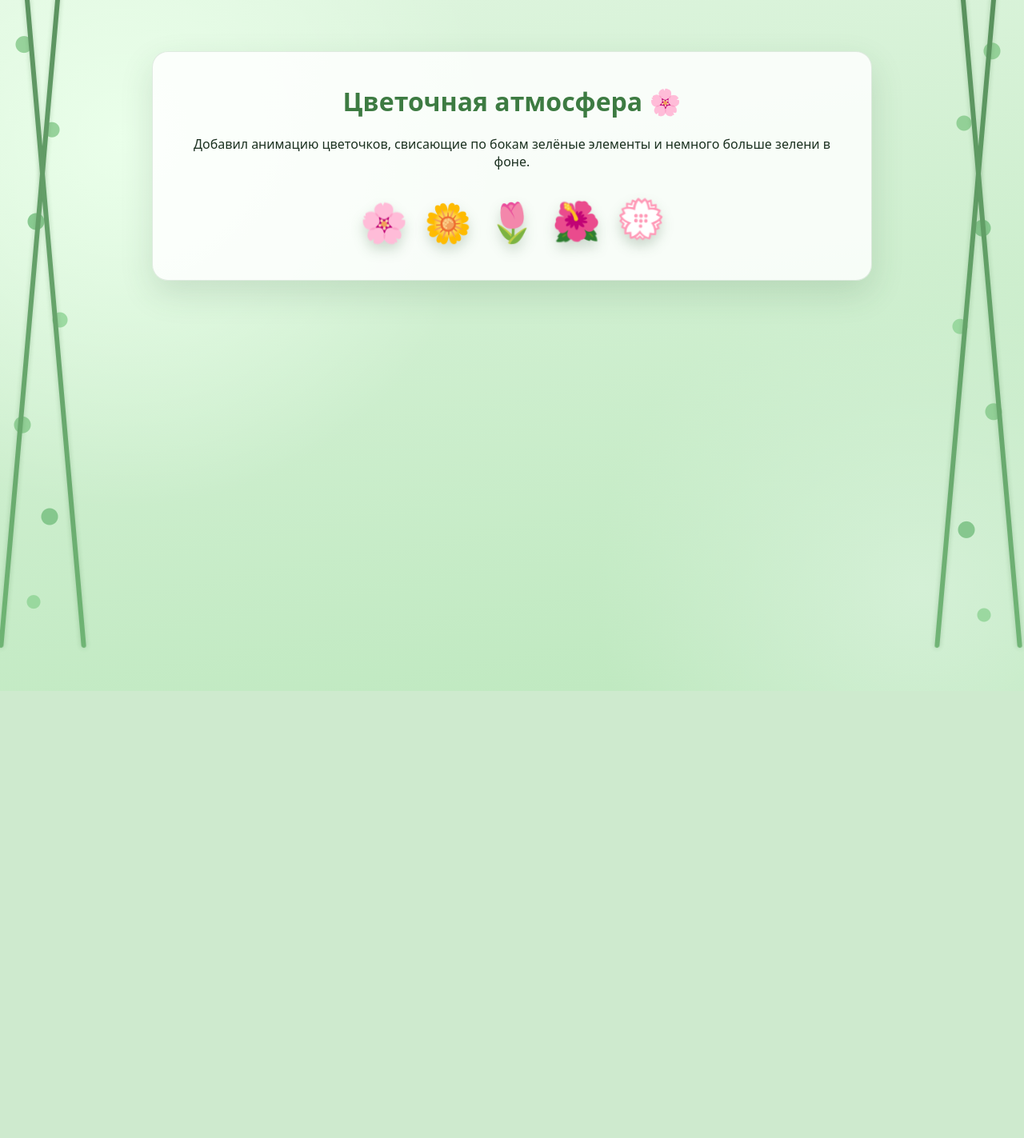
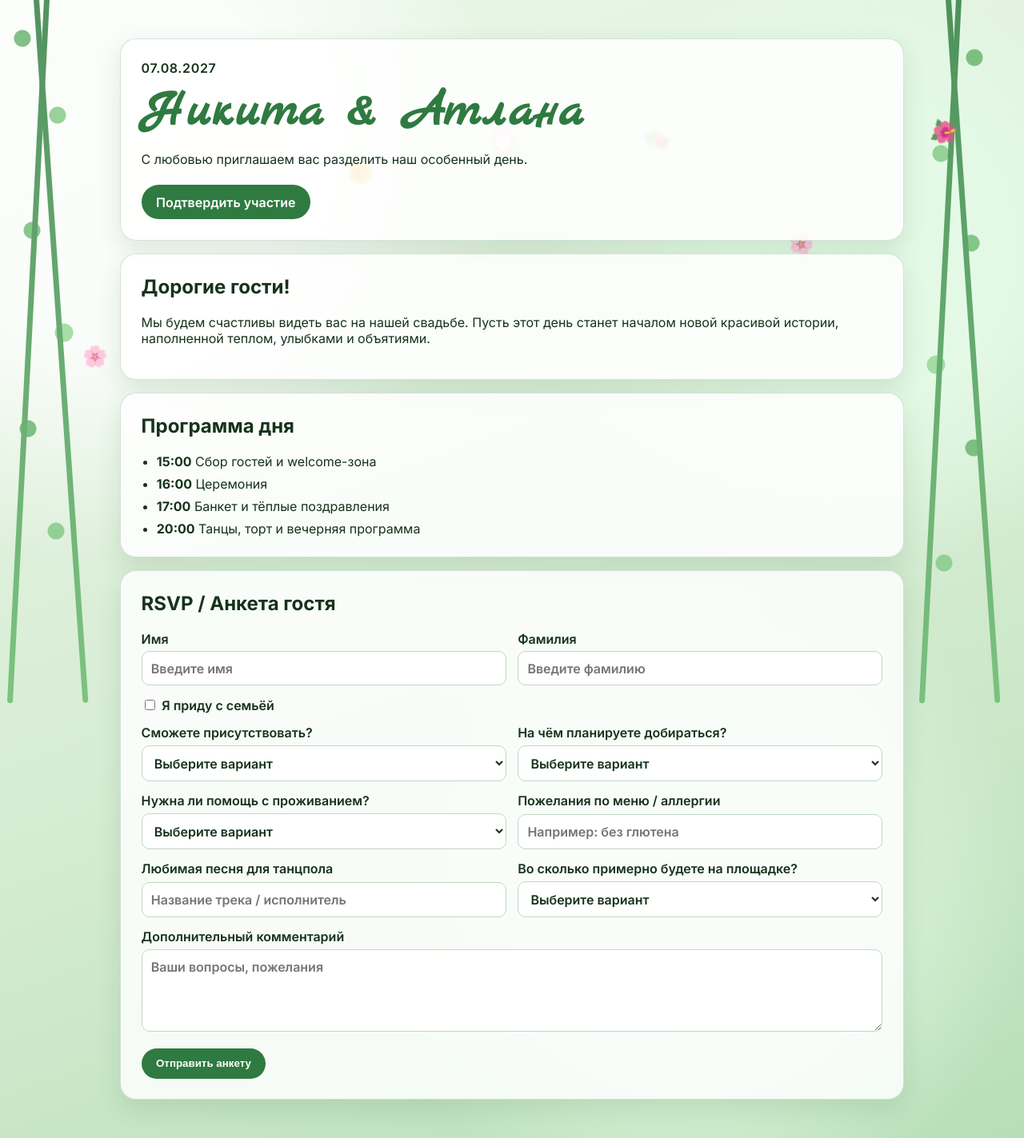
Before and after one commit to Aczd15/sv, a PHP site: page / in a window 1280 px wide. Shown: the whole page at 80% size. Before the commit the page ends 864 px from the top, so only its background shows below. Run offline with PHP 8.4, Linux system fonts and the light colour scheme.

Commit message:
Revamp invitation page layout and RSVP styling

```diff
--- a/index.html
+++ b/index.html
@@ -3,24 +3,121 @@
 <head>
   <meta charset="UTF-8" />
   <meta name="viewport" content="width=device-width, initial-scale=1.0" />
-  <title>Цветочный сайт</title>
+  <title>Никита & Атлана — приглашение</title>
+  <link rel="preconnect" href="https://fonts.googleapis.com" />
+  <link rel="preconnect" href="https://fonts.gstatic.com" crossorigin />
+  <link href="https://fonts.googleapis.com/css2?family=Marck+Script&family=Inter:wght@400;600;700&display=swap" rel="stylesheet" />
   <link rel="stylesheet" href="styles.css" />
 </head>
 <body>
   <div class="vines vines-left" aria-hidden="true"></div>
   <div class="vines vines-right" aria-hidden="true"></div>
 
-  <main class="content">
-    <h1>Цветочная атмосфера 🌸</h1>
-    <p>Добавил анимацию цветочков, свисающие по бокам зелёные элементы и немного больше зелени в фоне.</p>
+  <div class="petals" aria-hidden="true">
+    <span>🌸</span><span>🌺</span><span>🌼</span><span>💮</span><span>🌷</span><span>🌸</span><span>🌺</span>
+  </div>
 
-    <section class="flowers" aria-label="Декоративные цветы">
-      <div class="flower flower-1">🌸</div>
-      <div class="flower flower-2">🌼</div>
-      <div class="flower flower-3">🌷</div>
-      <div class="flower flower-4">🌺</div>
-      <div class="flower flower-5">💮</div>
+  <main class="container">
+    <header class="hero card">
+      <p class="date">07.08.2027</p>
+      <h1>Никита &amp; Атлана</h1>
+      <p class="subtitle">С любовью приглашаем вас разделить наш особенный день.</p>
+      <a class="btn" href="#rsvp">Подтвердить участие</a>
+    </header>
+
+    <section class="card">
+      <h2>Дорогие гости!</h2>
+      <p>
+        Мы будем счастливы видеть вас на нашей свадьбе. Пусть этот день станет началом новой красивой истории,
+        наполненной теплом, улыбками и объятиями.
+      </p>
+    </section>
+
+    <section class="card">
+      <h2>Программа дня</h2>
+      <ul class="timeline">
+        <li><strong>15:00</strong> Сбор гостей и welcome-зона</li>
+        <li><strong>16:00</strong> Церемония</li>
+        <li><strong>17:00</strong> Банкет и тёплые поздравления</li>
+        <li><strong>20:00</strong> Танцы, торт и вечерняя программа</li>
+      </ul>
+    </section>
+
+    <section id="rsvp" class="card">
+      <h2>RSVP / Анкета гостя</h2>
+      <form class="rsvp-grid">
+        <label>Имя
+          <input type="text" name="firstName" placeholder="Введите имя" required />
+        </label>
+        <label>Фамилия
+          <input type="text" name="lastName" placeholder="Введите фамилию" required />
+        </label>
+
+        <label class="full checkbox-row">
+          <input type="checkbox" id="withFamily" />
+          <span>Я приду с семьёй</span>
+        </label>
+
+        <div id="familyBlock" class="full family hidden">
+          <p class="family-title">Состав семьи</p>
+          <div id="familyList"></div>
+          <button class="btn btn-soft" type="button" id="addFamilyMember">+ Добавить члена семьи</button>
+        </div>
+
+        <label>Сможете присутствовать?
+          <select name="attendance" required>
+            <option value="">Выберите вариант</option>
+            <option>Да, с радостью!</option>
+            <option>К сожалению, не смогу</option>
+            <option>Пока не уверен(а)</option>
+          </select>
+        </label>
+
+        <label>На чём планируете добираться?
+          <select name="transport">
+            <option value="">Выберите вариант</option>
+            <option>На машине</option>
+            <option>На такси</option>
+            <option>Нужен трансфер</option>
+          </select>
+        </label>
+
+        <label>Нужна ли помощь с проживанием?
+          <select name="hotel">
+            <option value="">Выберите вариант</option>
+            <option>Да, нужна</option>
+            <option>Нет, не нужна</option>
+          </select>
+        </label>
+
+        <label>Пожелания по меню / аллергии
+          <input type="text" name="food" placeholder="Например: без глютена" />
+        </label>
+
+        <label>Любимая песня для танцпола
+          <input type="text" name="song" placeholder="Название трека / исполнитель" />
+        </label>
+
+        <label>Во сколько примерно будете на площадке?
+          <select name="arrivalTime">
+            <option value="">Выберите вариант</option>
+            <option>К началу (15:00)</option>
+            <option>К церемонии (16:00)</option>
+            <option>Позже</option>
+          </select>
+        </label>
+
+        <label class="full">Дополнительный комментарий
+          <textarea name="comment" rows="4" placeholder="Ваши вопросы, пожелания"></textarea>
+        </label>
+
+        <div class="full actions">
+          <button type="submit" class="btn">Отправить анкету</button>
+        </div>
+      </form>
     </section>
   </main>
+
+  <script src="script.js"></script>
 </body>
 </html>
--- a/styles.css
+++ b/styles.css
@@ -1,9 +1,12 @@
 :root {
-  --green-1: #dff5df;
-  --green-2: #bde8be;
-  --green-3: #85c98a;
-  --green-dark: #3d7b42;
+  --bg-1: #ecf8ea;
+  --bg-2: #d6ecd3;
+  --bg-3: #b7dfb7;
+  --text: #16321c;
+  --accent: #2f7a40;
+  --accent-soft: #edf8ec;
   --card: rgba(255, 255, 255, 0.84);
+  --line: rgba(47, 122, 64, 0.2);
 }
 
 * {
@@ -13,128 +16,253 @@
 body {
   margin: 0;
   min-height: 100vh;
-  font-family: system-ui, -apple-system, Segoe UI, Roboto, sans-serif;
-  color: #1b3020;
+  color: var(--text);
+  font-family: Inter, system-ui, -apple-system, Segoe UI, sans-serif;
   background:
-    radial-gradient(circle at 12% 20%, #eaffea 0, transparent 35%),
-    radial-gradient(circle at 90% 85%, #d4f0d6 0, transparent 30%),
-    linear-gradient(170deg, var(--green-1), var(--green-2));
+    radial-gradient(circle at 10% 14%, rgba(255, 255, 255, 0.8) 0 14%, transparent 30%),
+    radial-gradient(circle at 84% 22%, rgba(228, 250, 230, 0.95) 0 12%, transparent 26%),
+    radial-gradient(circle at 68% 78%, rgba(219, 244, 219, 0.8) 0 16%, transparent 30%),
+    linear-gradient(160deg, var(--bg-1), var(--bg-2) 55%, var(--bg-3));
   overflow-x: hidden;
 }
 
-.content {
+.container {
+  width: min(980px, 92vw);
+  margin: 3rem auto;
   position: relative;
-  max-width: 900px;
-  margin: 8vh auto;
-  background: var(--card);
-  border: 1px solid rgba(61, 123, 66, 0.15);
-  border-radius: 20px;
-  padding: 2.5rem;
-  text-align: center;
-  box-shadow: 0 16px 40px rgba(45, 90, 52, 0.15);
+  z-index: 1;
 }
 
-h1 {
-  margin-top: 0;
-  color: var(--green-dark);
+.card {
+  background: var(--card);
+  border: 1px solid var(--line);
+  border-radius: 20px;
+  padding: 1.6rem;
+  margin-bottom: 1rem;
+  box-shadow: 0 12px 30px rgba(24, 80, 35, 0.12);
+  backdrop-filter: blur(2px);
 }
 
-p {
-  margin-bottom: 2rem;
+.hero h1 {
+  font-family: "Marck Script", cursive;
+  font-size: clamp(2.4rem, 6vw, 4rem);
+  color: var(--accent);
+  margin: 0 0 0.5rem;
 }
 
-.flowers {
-  display: flex;
-  justify-content: center;
-  gap: 1.25rem;
-  flex-wrap: wrap;
+.date {
+  margin: 0 0 .4rem;
+  font-weight: 600;
+  letter-spacing: .04em;
 }
 
-.flower {
-  font-size: clamp(2rem, 4vw, 3rem);
-  filter: drop-shadow(0 8px 8px rgba(24, 70, 31, 0.2));
-  animation: float 3.2s ease-in-out infinite;
-  transform-origin: center bottom;
+.subtitle {
+  margin: 0 0 1.4rem;
 }
 
-.flower-2 { animation-delay: .25s; }
-.flower-3 { animation-delay: .5s; }
-.flower-4 { animation-delay: .75s; }
-.flower-5 { animation-delay: 1s; }
+h2 {
+  margin-top: 0;
+}
 
-@keyframes float {
-  0%, 100% {
-    transform: translateY(0) rotate(0deg) scale(1);
-  }
-  50% {
-    transform: translateY(-10px) rotate(4deg) scale(1.04);
-  }
+.timeline {
+  margin: 0;
+  padding-left: 1.2rem;
+  display: grid;
+  gap: .5rem;
+}
+
+.btn {
+  display: inline-block;
+  text-decoration: none;
+  background: var(--accent);
+  color: #fff;
+  border: none;
+  border-radius: 999px;
+  padding: .72rem 1.15rem;
+  cursor: pointer;
+  font-weight: 600;
+  transition: transform .2s ease, box-shadow .2s ease, background .2s ease;
+}
+
+.btn:hover {
+  transform: translateY(-1px);
+  box-shadow: 0 6px 14px rgba(47, 122, 64, 0.25);
+}
+
+.btn-soft {
+  color: var(--accent);
+  border: 1px solid var(--line);
+  background: var(--accent-soft);
+}
+
+.rsvp-grid {
+  display: grid;
+  gap: .9rem;
+  grid-template-columns: repeat(2, minmax(0, 1fr));
+}
+
+.rsvp-grid label {
+  display: grid;
+  gap: .35rem;
+  font-weight: 600;
+}
+
+.full {
+  grid-column: 1 / -1;
+}
+
+input,
+select,
+textarea {
+  width: 100%;
+  border: 1px solid #bfd8c3;
+  border-radius: 10px;
+  padding: .66rem .7rem;
+  font: inherit;
+  color: inherit;
+  background: #fff;
+}
+
+.checkbox-row {
+  display: flex !important;
+  align-items: center;
+  gap: .6rem;
+  font-weight: 600;
+}
+
+.checkbox-row input {
+  width: auto;
+}
+
+.hidden {
+  display: none;
+}
+
+.family {
+  border: 1px dashed #9ccc9f;
+  border-radius: 14px;
+  padding: .8rem;
+  background: rgba(237, 248, 236, 0.8);
+}
+
+.family-title {
+  margin: 0 0 .5rem;
+  font-weight: 700;
+}
+
+.family-item {
+  display: grid;
+  grid-template-columns: 1fr 1fr auto;
+  gap: .5rem;
+  margin-bottom: .5rem;
+}
+
+.family-item button {
+  border: 1px solid #d8a8a8;
+  border-radius: 10px;
+  background: #fff2f2;
+  cursor: pointer;
+}
+
+.actions {
+  margin-top: .4rem;
 }
 
 .vines {
   position: fixed;
-  top: -10px;
-  bottom: -10px;
-  width: 110px;
+  top: 0;
+  bottom: 0;
+  width: 140px;
+  opacity: .85;
   pointer-events: none;
-  z-index: 0;
-  opacity: 0.82;
 }
 
 .vines::before,
 .vines::after {
   content: "";
   position: absolute;
-  top: 0;
-  width: 6px;
-  height: 100%;
-  background: linear-gradient(var(--green-dark), #5ca862);
+  top: -10%;
+  width: 7px;
+  height: 120%;
   border-radius: 999px;
-  filter: drop-shadow(0 0 3px rgba(61, 123, 66, 0.35));
+  background: linear-gradient(#2f7a40, #6dbb72);
 }
 
 .vines::before {
   left: 34px;
-  transform: skewX(-5deg);
+  transform: rotate(3deg);
 }
 
 .vines::after {
-  left: 66px;
-  transform: skewX(5deg);
+  left: 70px;
+  transform: rotate(-4deg);
 }
 
 .vines-left {
   left: 0;
   background:
-    radial-gradient(circle at 30px 8%, var(--green-3) 0 10px, transparent 11px),
-    radial-gradient(circle at 65px 21%, var(--green-3) 0 9px, transparent 10px),
-    radial-gradient(circle at 45px 35%, #76bf7f 0 10px, transparent 11px),
-    radial-gradient(circle at 75px 50%, #8fd395 0 9px, transparent 10px),
-    radial-gradient(circle at 28px 66%, var(--green-3) 0 10px, transparent 11px),
-    radial-gradient(circle at 62px 80%, #76bf7f 0 10px, transparent 11px),
-    radial-gradient(circle at 42px 93%, #8fd395 0 8px, transparent 9px);
+    radial-gradient(circle at 28px 6%, #6cb671 0 10px, transparent 11px),
+    radial-gradient(circle at 72px 18%, #86cb89 0 10px, transparent 11px),
+    radial-gradient(circle at 40px 36%, #73bf77 0 10px, transparent 11px),
+    radial-gradient(circle at 80px 52%, #9ad89b 0 11px, transparent 12px),
+    radial-gradient(circle at 35px 67%, #6cb671 0 10px, transparent 11px),
+    radial-gradient(circle at 70px 83%, #86cb89 0 10px, transparent 11px);
 }
 
 .vines-right {
   right: 0;
   background:
-    radial-gradient(circle at 70px 9%, var(--green-3) 0 10px, transparent 11px),
-    radial-gradient(circle at 35px 20%, var(--green-3) 0 9px, transparent 10px),
-    radial-gradient(circle at 58px 36%, #76bf7f 0 10px, transparent 11px),
-    radial-gradient(circle at 30px 51%, #8fd395 0 9px, transparent 10px),
-    radial-gradient(circle at 72px 64%, var(--green-3) 0 10px, transparent 11px),
-    radial-gradient(circle at 38px 82%, #76bf7f 0 10px, transparent 11px),
-    radial-gradient(circle at 60px 95%, #8fd395 0 8px, transparent 9px);
+    radial-gradient(circle at 78px 9%, #6cb671 0 10px, transparent 11px),
+    radial-gradient(circle at 36px 24%, #86cb89 0 10px, transparent 11px),
+    radial-gradient(circle at 74px 38%, #73bf77 0 10px, transparent 11px),
+    radial-gradient(circle at 30px 57%, #9ad89b 0 11px, transparent 12px),
+    radial-gradient(circle at 77px 70%, #6cb671 0 10px, transparent 11px),
+    radial-gradient(circle at 40px 88%, #86cb89 0 10px, transparent 11px);
 }
 
-@media (max-width: 700px) {
-  .content {
-    margin: 5vh 1rem;
-    padding: 1.5rem;
+.petals {
+  position: fixed;
+  inset: 0;
+  pointer-events: none;
+  z-index: 0;
+}
+
+.petals span {
+  position: absolute;
+  top: -8vh;
+  font-size: clamp(1.2rem, 2vw, 1.7rem);
+  animation: fall linear infinite;
+  opacity: .8;
+}
+
+.petals span:nth-child(1) { left: 8%; animation-duration: 11s; }
+.petals span:nth-child(2) { left: 20%; animation-duration: 14s; animation-delay: 1s; }
+.petals span:nth-child(3) { left: 34%; animation-duration: 10s; animation-delay: 3s; }
+.petals span:nth-child(4) { left: 48%; animation-duration: 16s; animation-delay: 1.5s; }
+.petals span:nth-child(5) { left: 63%; animation-duration: 12s; animation-delay: 2.8s; }
+.petals span:nth-child(6) { left: 77%; animation-duration: 13s; animation-delay: .7s; }
+.petals span:nth-child(7) { left: 91%; animation-duration: 15s; animation-delay: 2s; }
+
+@keyframes fall {
+  from {
+    transform: translateY(-10vh) rotate(0deg);
+  }
+  to {
+    transform: translateY(110vh) rotate(360deg);
+  }
+}
+
+@media (max-width: 760px) {
+  .rsvp-grid {
+    grid-template-columns: 1fr;
+  }
+
+  .family-item {
+    grid-template-columns: 1fr;
   }
 
   .vines {
     width: 80px;
-    opacity: 0.65;
+    opacity: .5;
   }
 }
```
Also changed, not shown: script.js (added, +31 -0 lines).
